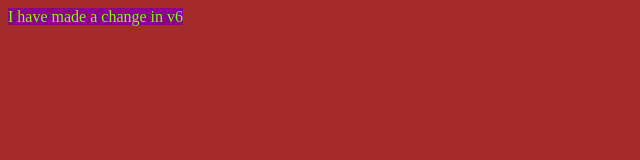
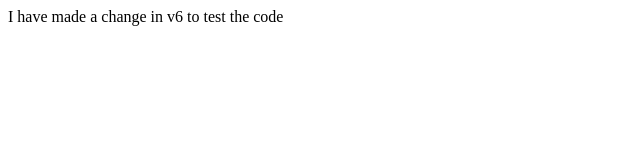
Before and after one commit to sriharshav2005/myrepo, a plain HTML site: page index.html in a window 1280 px wide. Shown: the whole page, without its empty margins (0-640 px from the left). Drawn offline with Linux system fonts and the light colour scheme.

Commit message:
made changes in h

```diff
--- a/index.html
+++ b/index.html
@@ -4,9 +4,8 @@
     <meta charset="UTF-8">
     <meta name="viewport" content="width=device-width, initial-scale=1.0">
     <title>Document</title>
-    <link rel="stylesheet" href="style.css">
 </head>
 <body>
-    <h>I have made a change in v6</h>
+    <h>I have made a change in v6 to test the code </h>
 </body>
 </html>
```
